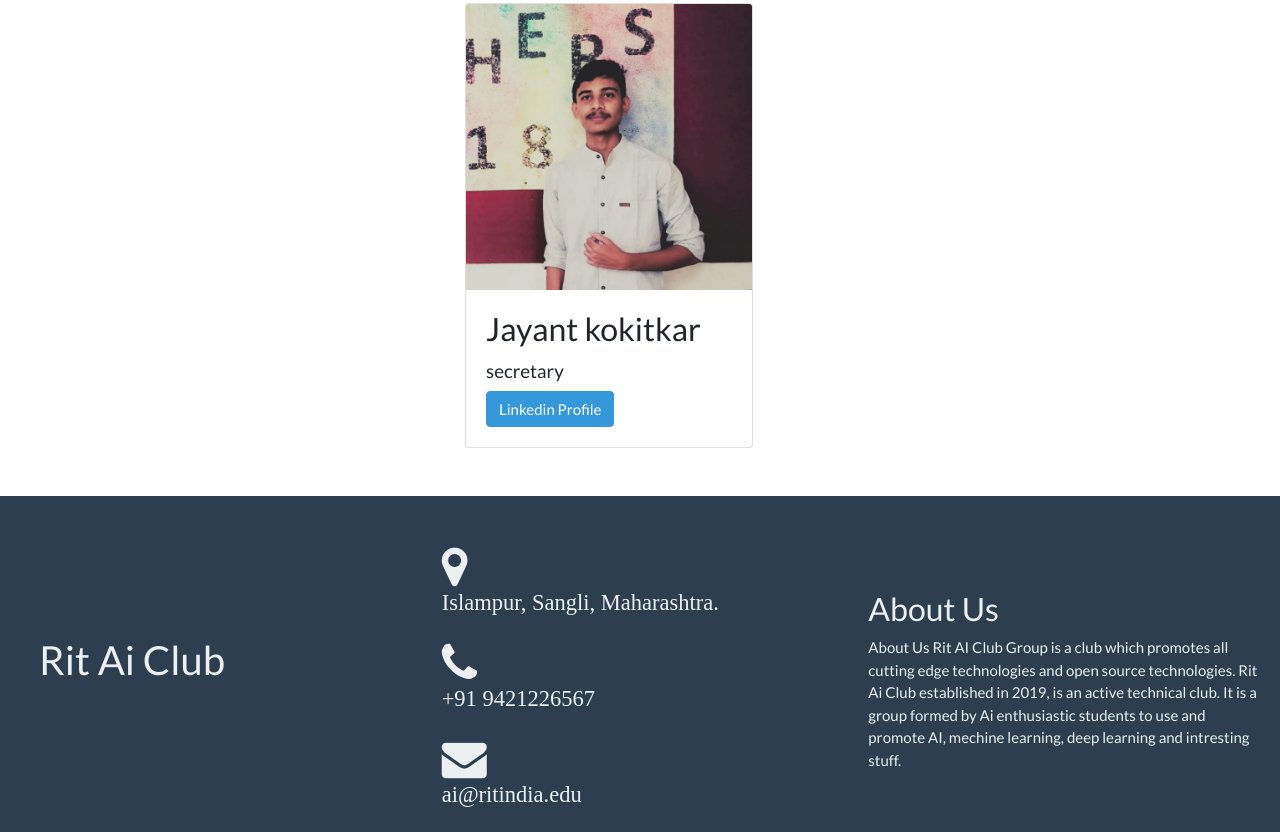
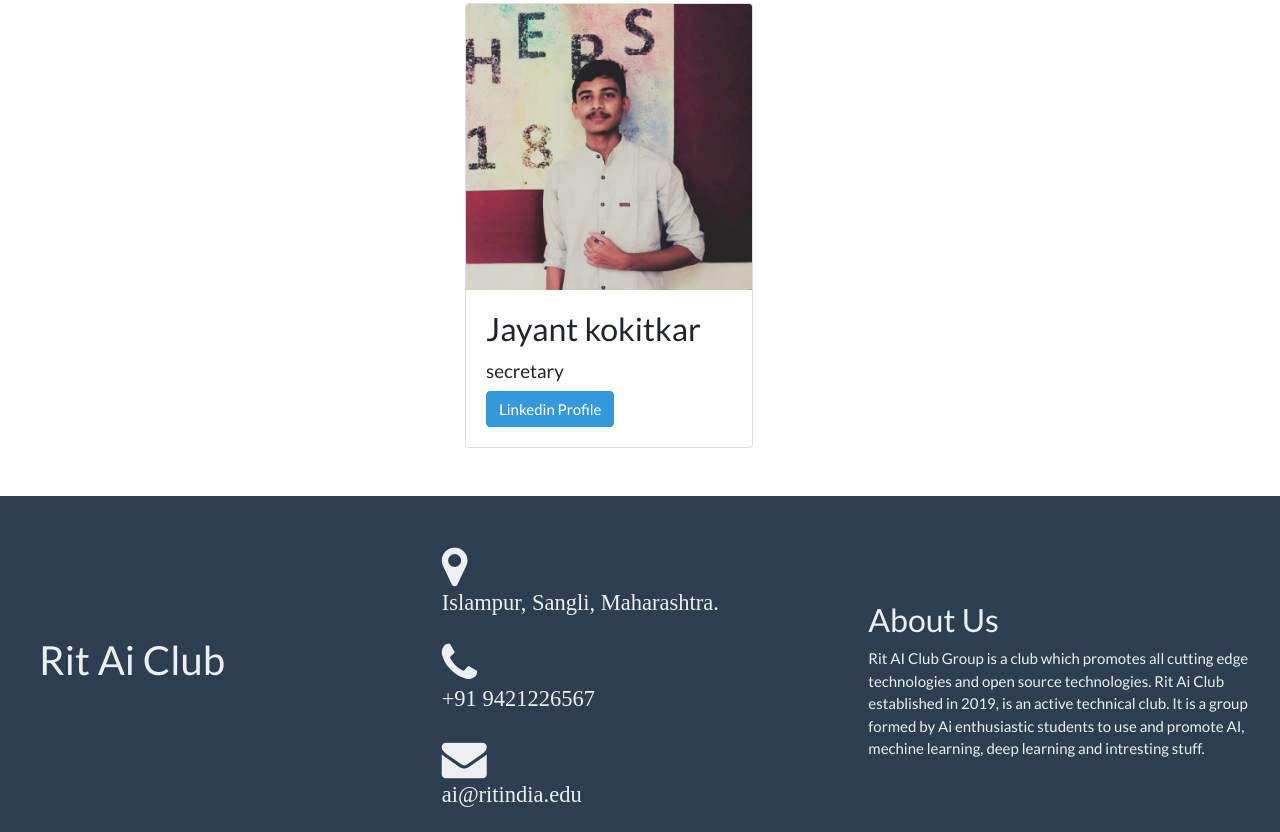
Before and after one commit to shivamsapate/AI_club_website, a plain HTML site: page mambers.html in a window 1280 px wide. Shown: the part 1285-2117 px from the top of the page. Drawn offline with nearby package versions, Linux system fonts and the light colour scheme.

```diff
--- a/mambers.html
+++ b/mambers.html
@@ -98,7 +98,7 @@
           </div>
           <div class="col-sm-4 mt-5">
             <h3>About Us</h3>
-            <p>About Us
+            <p>
               Rit AI Club Group is a club which promotes all cutting edge technologies and  open source technologies. Rit Ai Club established in 2019, is an active technical club. It is a group formed by Ai enthusiastic students to use and promote AI, mechine learning, deep learning and intresting stuff.</p>
           </div>
           </div>
```
Also changed, not shown: index.html (+1 -1 lines).
